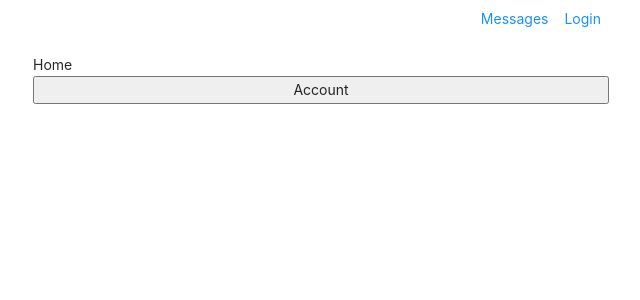
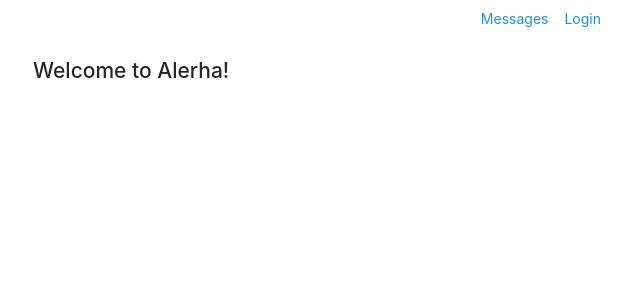
Before and after one commit to z0BI7z/alerha-client, a React (Create React App) app: page / in a window 1280 px wide. Shown: the top 300 px of the page, without its empty margins (319-959 px from the left). Built offline with nearby package versions, Linux system fonts and the light colour scheme; no server answers.

Commit message:
changed home screen

```diff
--- a/src/config/index.ts
+++ b/src/config/index.ts
@@ -1,5 +1,5 @@
 import * as ApiErrorResponseTypes from "./api-error-response-types";
 
-export const API_URL = process.env.API_URL || "http://localhost:3001";
+export const API_URL = process.env.REACT_APP_API_URL || "http://localhost:3001";
 
 export { ApiErrorResponseTypes };
--- a/src/pages/Home.tsx
+++ b/src/pages/Home.tsx
@@ -1,9 +1,6 @@
 import React from "react";
-import { useHistory } from "react-router-dom";
 
 function Home() {
-  const history = useHistory();
-
   return (
     <div
       style={{
@@ -13,8 +10,7 @@ function Home() {
         flexDirection: "column",
       }}
     >
-      Home
-      <button onClick={() => history.push("/account")}>Account</button>
+      <h2>Welcome to Alerha!</h2>
     </div>
   );
 }
```
